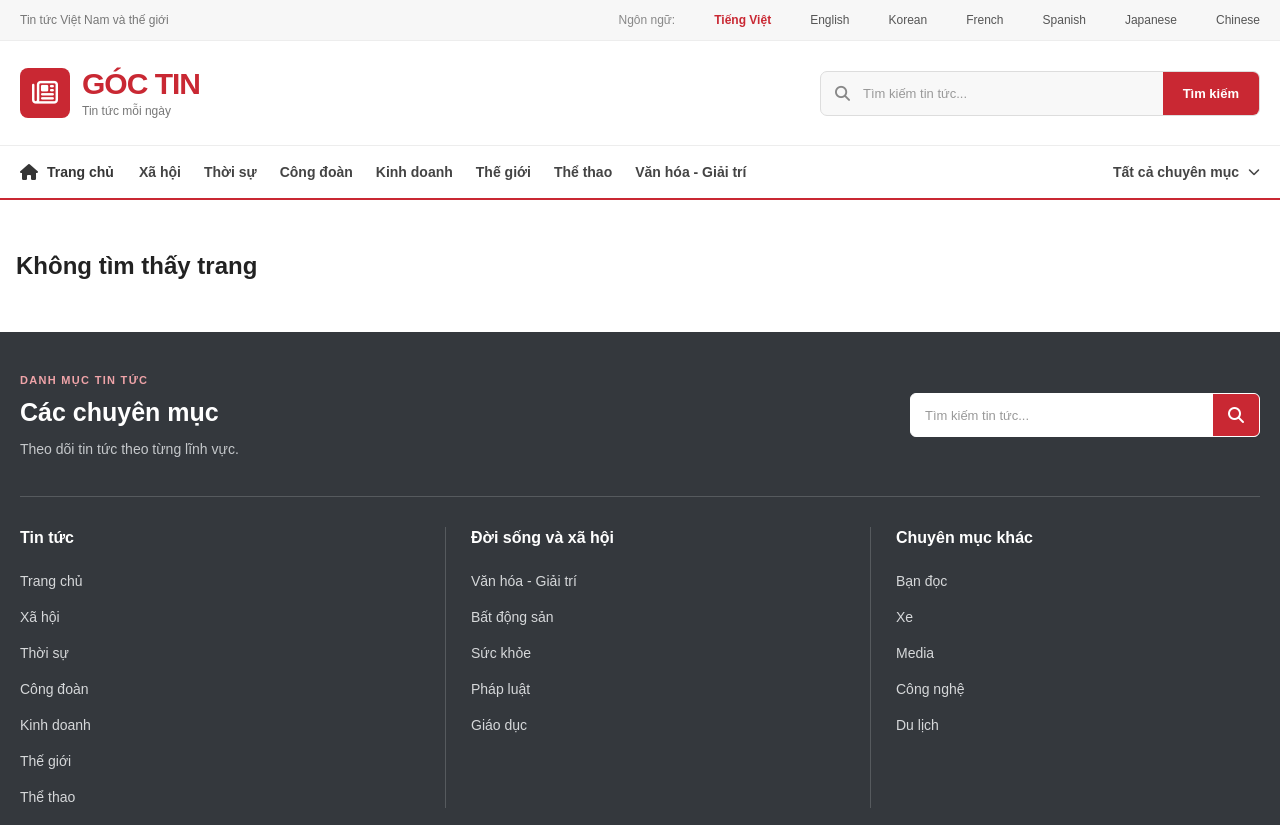
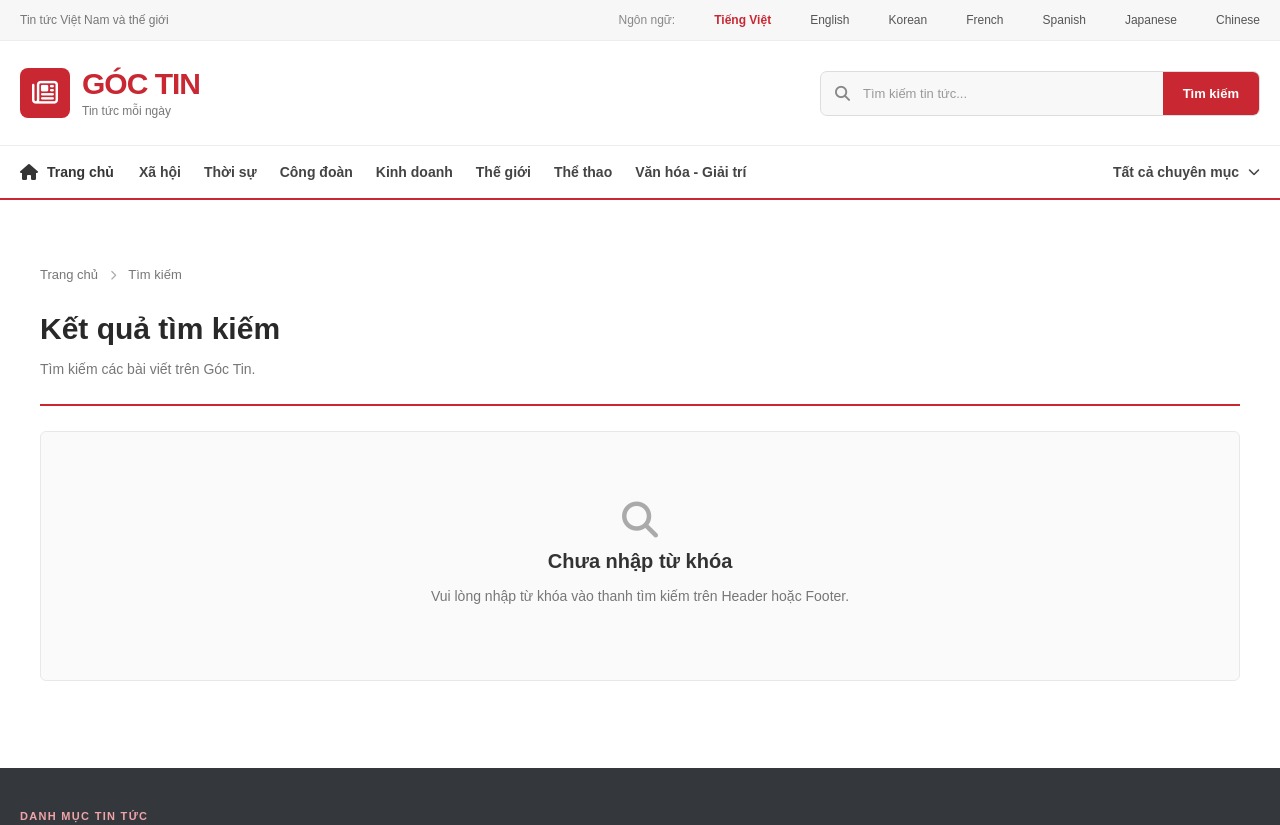
Before and after one commit to danghau2512/nguoi-lao-dong-news, a React (Vite) app: page /tim-kiem in a window 1280 px wide. Shown: the top 825 px of the page. Built offline with nearby package versions, Linux system fonts and the light colour scheme; some icons are missing.

Commit message:
Thêm trang tìm kiếm và lọc bài viết theo từ khóa có thể search ở header/footer

```diff
--- a/src/App.tsx
+++ b/src/App.tsx
@@ -4,6 +4,7 @@ import MainLayout from './layout/MainLayout'
 import HomePage from './pages/HomePage'
 import ArticlePage from './pages/ArticlePage'
 import CategoryPage from './pages/CategoryPage'
+import SearchPage from './pages/SearchPage'
 import { mockNews } from './data/mockNews'
 
 export default function App() {
@@ -20,6 +21,10 @@ export default function App() {
                     element={<CategoryPage articles={mockNews} />}
                 />
                 <Route
+                    path="tim-kiem"
+                    element={<SearchPage articles={mockNews} />}
+                />
+                <Route
                     path="bai-viet/:id"
                     element={<ArticlePage />}
                 />
--- /dev/null
+++ b/src/pages/SearchPage.css
@@ -0,0 +1,167 @@
+
+.search-page {
+    width: 100%;
+    max-width: 1240px;
+    margin: 0 auto;
+    padding: 35px 20px 55px;
+    box-sizing: border-box;
+    font-family: Arial, Helvetica, sans-serif;
+}
+
+.search-page-breadcrumb {
+    display: flex;
+    align-items: center;
+    gap: 12px;
+    margin-bottom: 30px;
+    color: #777;
+    font-size: 13px;
+}
+
+.search-page-breadcrumb a {
+    color: #777;
+    text-decoration: none;
+}
+
+.search-page-breadcrumb a:hover {
+    color: #c92833;
+}
+
+.search-page-breadcrumb i {
+    color: #aaa;
+    font-size: 10px;
+}
+
+.search-page-heading {
+    margin-bottom: 25px;
+    padding-bottom: 22px;
+    border-bottom: 2px solid #c92833;
+}
+
+.search-page-heading h1 {
+    margin: 0 0 12px;
+    color: #292929;
+    font-size: 30px;
+    font-weight: 700;
+}
+
+.search-page-heading p {
+    margin: 0;
+    color: #777;
+    font-size: 14px;
+    line-height: 1.7;
+    overflow-wrap: anywhere;
+}
+
+.search-page-heading strong {
+    color: #c92833;
+    font-weight: 700;
+}
+
+.search-page-content {
+    width: 100%;
+}
+
+.search-page-count {
+    margin: 0 0 15px;
+    color: #777;
+    font-size: 14px;
+    line-height: 1.7;
+    overflow-wrap: anywhere;
+}
+
+.search-page-count strong {
+    color: #333;
+}
+
+.search-page-news-list {
+    width: 100%;
+}
+
+.search-page-news-list .news-card {
+    padding: 22px 0;
+}
+
+.search-page-news-list .news-card:first-child {
+    padding-top: 10px;
+}
+
+.search-page-message {
+    width: 100%;
+    min-height: 250px;
+    display: flex;
+    flex-direction: column;
+    align-items: center;
+    justify-content: center;
+    gap: 12px;
+    padding: 30px 20px;
+    border: 1px solid #e8e8e8;
+    border-radius: 6px;
+    background-color: #fafafa;
+    text-align: center;
+    box-sizing: border-box;
+}
+
+.search-page-message i {
+    color: #aaa;
+    font-size: 36px;
+}
+
+.search-page-message h2 {
+    margin: 0;
+    color: #333;
+    font-size: 20px;
+    font-weight: 700;
+}
+
+.search-page-message p {
+    margin: 0;
+    color: #777;
+    font-size: 14px;
+    line-height: 1.7;
+}
+
+.search-page a:focus-visible {
+    outline: 2px solid #c92833;
+    outline-offset: 3px;
+}
+
+@media (max-width: 767px) {
+    .search-page {
+        padding: 24px 14px 38px;
+    }
+
+    .search-page-breadcrumb {
+        margin-bottom: 22px;
+    }
+
+    .search-page-heading {
+        padding-bottom: 18px;
+    }
+
+    .search-page-heading h1 {
+        font-size: 25px;
+    }
+
+    .search-page-message {
+        min-height: 200px;
+        padding: 25px 15px;
+    }
+
+    .search-page-message h2 {
+        font-size: 18px;
+    }
+}
+
+@media (max-width: 560px) {
+    .search-page-heading h1 {
+        font-size: 23px;
+    }
+
+    .search-page-news-list .news-card {
+        padding: 18px 0;
+    }
+
+    .search-page-message p {
+        font-size: 13px;
+    }
+}
--- /dev/null
+++ b/src/pages/SearchPage.tsx
@@ -0,0 +1,144 @@
+
+import { Link, useSearchParams } from 'react-router-dom'
+import type { NewsArticle } from '../types/news'
+import { categories } from '../constants/categories'
+import NewsCard from '../components/NewsCard'
+import NewsStatus from '../components/NewsStatus'
+import './SearchPage.css'
+
+type SearchPageProps = {
+    articles: NewsArticle[]
+    isLoading?: boolean
+    error?: string | null
+}
+
+export default function SearchPage(props: SearchPageProps) {
+    const [searchParams] = useSearchParams()
+
+    const queryValue = searchParams.get('q')
+
+    let searchKeyword = ''
+
+    if (queryValue !== null) {
+        searchKeyword = queryValue.trim()
+    }
+
+    const normalizedKeyword = searchKeyword.toLocaleLowerCase('vi-VN')
+
+    let searchResults: NewsArticle[] = []
+
+    if (normalizedKeyword !== '') {
+        searchResults = props.articles.filter((article) => {
+            const title = article.title.toLocaleLowerCase('vi-VN')
+            const description = article.description.toLocaleLowerCase('vi-VN')
+
+            let categoryName = ''
+
+            for (const category of categories) {
+                if (category.slug === article.categorySlug) {
+                    categoryName = category.name.toLocaleLowerCase('vi-VN')
+                    break
+                }
+            }
+
+            if (title.includes(normalizedKeyword)) {
+                return true
+            }
+
+            if (description.includes(normalizedKeyword)) {
+                return true
+            }
+
+            if (categoryName.includes(normalizedKeyword)) {
+                return true
+            }
+
+            return false
+        })
+    }
+
+    return (
+        <div className="search-page">
+
+            <div className="search-page-breadcrumb">
+                <Link to="/">Trang chủ</Link>
+
+                <i
+                    className="fa-solid fa-chevron-right"
+                    aria-hidden="true"
+                ></i>
+
+                <span>Tìm kiếm</span>
+            </div>
+
+            <div className="search-page-heading">
+                <h1>Kết quả tìm kiếm</h1>
+
+                {searchKeyword !== '' ? (
+                    <p>
+                        Từ khóa:
+                        <strong> {searchKeyword}</strong>
+                    </p>
+                ) : (
+                    <p>Tìm kiếm các bài viết trên Góc Tin.</p>
+                )}
+            </div>
+
+            <div className="search-page-content">
+
+                {searchKeyword === '' ? (
+                    <div className="search-page-message">
+                        <i
+                            className="fa-solid fa-magnifying-glass"
+                            aria-hidden="true"
+                        ></i>
+
+                        <h2>Chưa nhập từ khóa</h2>
+
+                        <p>
+                            Vui lòng nhập từ khóa vào thanh tìm kiếm
+                            trên Header hoặc Footer.
+                        </p>
+                    </div>
+                ) : props.isLoading === true ? (
+                    <NewsStatus type="loading" />
+                ) : props.error !== undefined &&
+                props.error !== null &&
+                props.error.trim() !== '' ? (
+                    <NewsStatus
+                        type="error"
+                        message={props.error}
+                    />
+                ) : (
+                    <>
+                        <p className="search-page-count">
+                            Tìm thấy {searchResults.length} bài viết
+                            phù hợp với từ khóa
+                            <strong> "{searchKeyword}"</strong>
+                        </p>
+
+                        {searchResults.length > 0 ? (
+                            <div className="search-page-news-list">
+                                {searchResults.map((news) => (
+                                    <NewsCard
+                                        key={news.id}
+                                        id={news.id}
+                                        title={news.title}
+                                        description={news.description}
+                                        imageUrl={news.imageUrl}
+                                        categorySlug={news.categorySlug}
+                                        sourceUrl={news.sourceUrl}
+                                    />
+                                ))}
+                            </div>
+                        ) : (
+                            <NewsStatus type="empty" />
+                        )}
+                    </>
+                )}
+
+            </div>
+
+        </div>
+    )
+}
```
